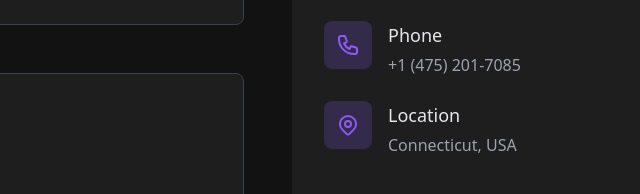
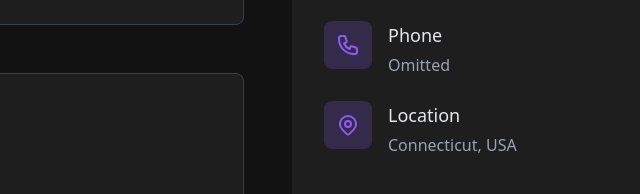
Before and after one commit to pjr8/Portfolio, a plain HTML site: page index.html in a window 1280 px wide. Shown: the part 3435-3629 px from the top of the page, 372-1012 px from the left. Drawn offline with nearby package versions, Linux system fonts and the light colour scheme.

Commit message:
Update index.html

```diff
--- a/index.html
+++ b/index.html
@@ -373,7 +373,7 @@
                                 </div>
                                 <div>
                                     <h4 class="text-lg font-medium mb-1">Phone</h4>
-                                    <a href="tel:+14752017085" class="text-gray-400 hover:text-primary transition-colors duration-300">+1 (475) 201-7085</a>
+                                    <a href="tel:+1123456789" class="text-gray-400 hover:text-primary transition-colors duration-300">Omitted</a>
                                 </div>
                             </div>
 
```
